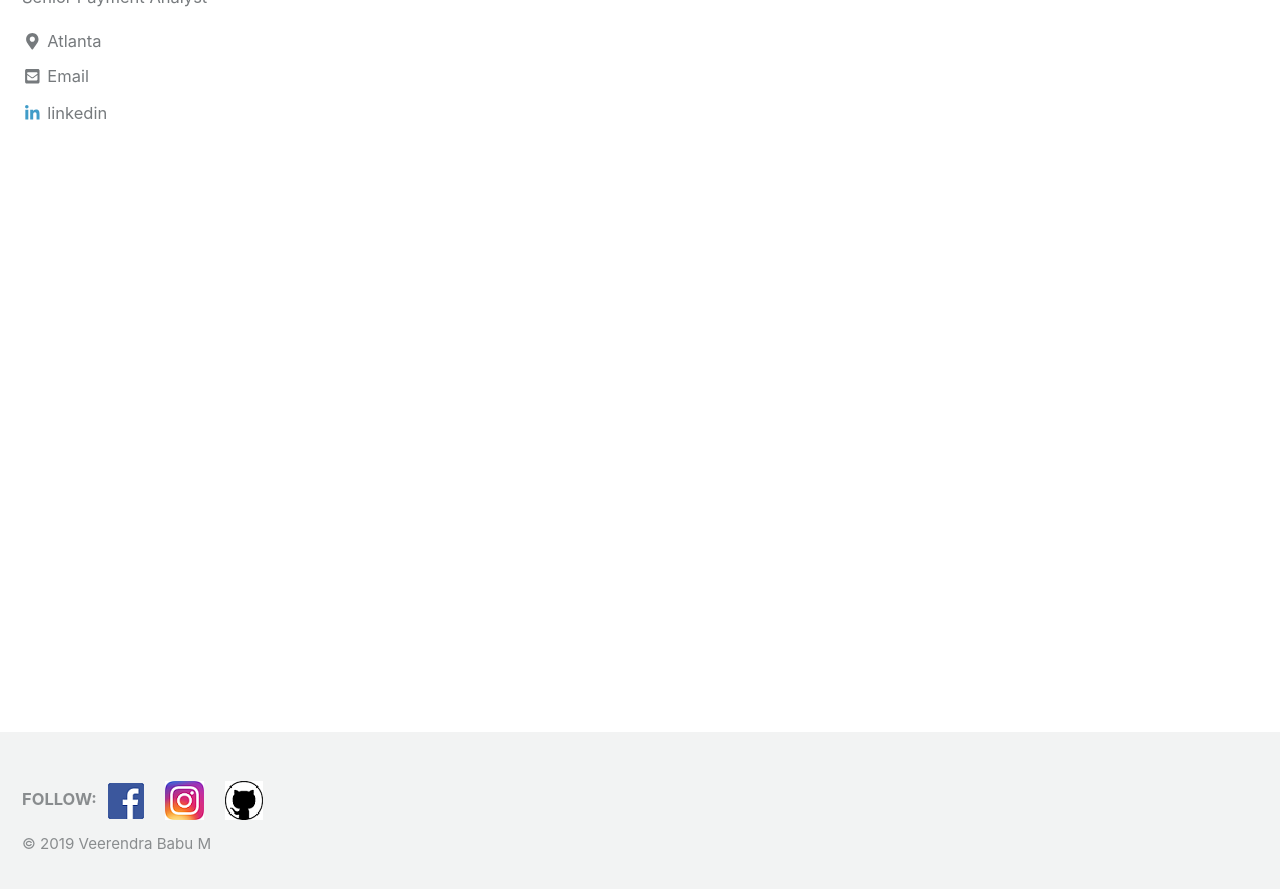
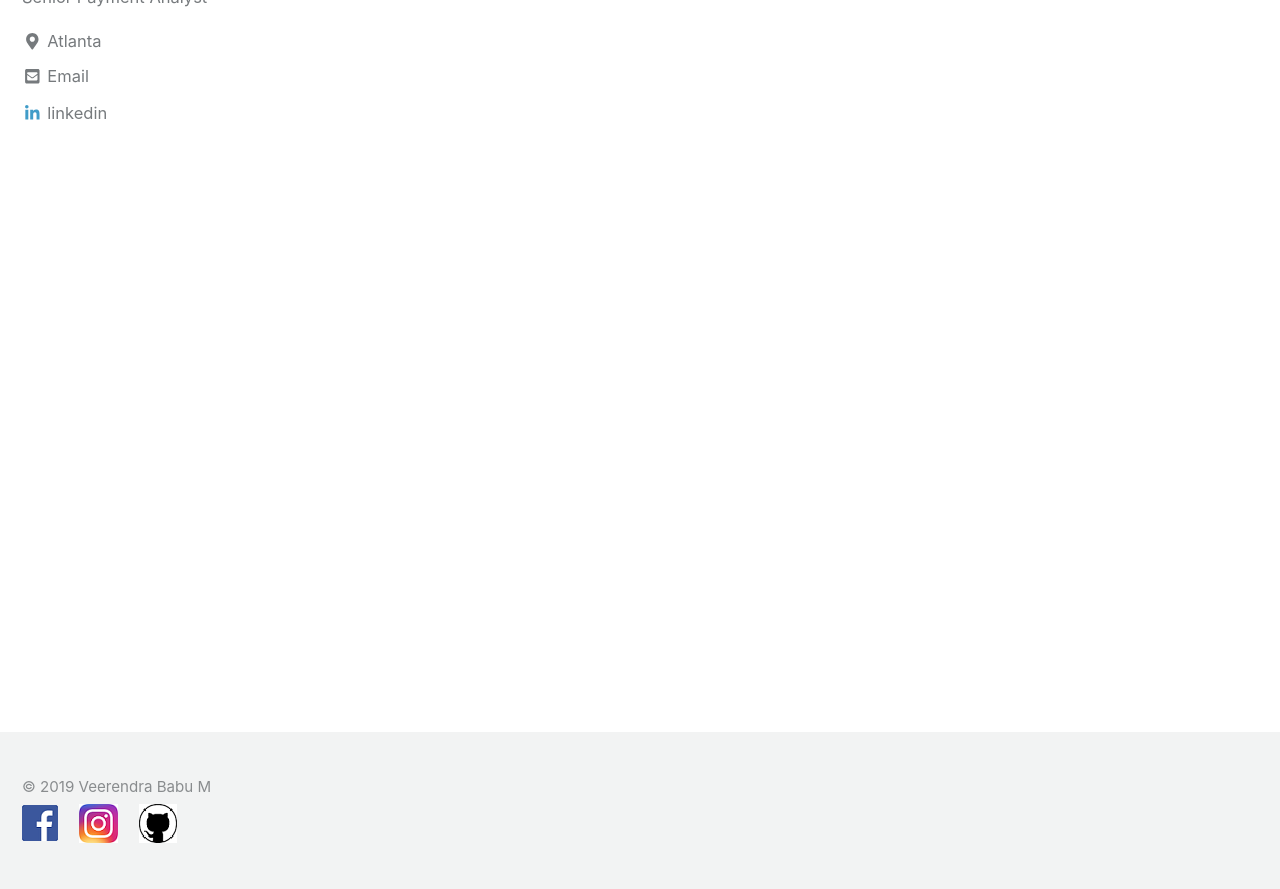
Before and after one commit to veerendrababum/veerendrababum.github.io, a Jekyll site: the page built from index.html, in a window 1280 px wide and 900 px high, scrolled down 711 px. Shown: the top 889 px of the window. Built offline with Jekyll 4.4.1, drawn with Linux system fonts in a browser that asks for light colours; cached includes are drawn as plain includes; the list of posts is cut into pages by our own code.

Commit message:
new change to footer

```diff
--- a/_includes/footer.html
+++ b/_includes/footer.html
@@ -1,8 +1,6 @@
+                        <div class="page__footer-copyright">&copy; {{ site.time | date: '%Y' }} {{ site.name | default: site.title }}</div>
 <div class="page__footer-follow">
   <ul class="social-icons">
-    {% if site.data.ui-text[site.locale].follow_label %}
-      <li><strong>{{ site.data.ui-text[site.locale].follow_label }}</strong></li>
-    {% endif %}
 
     {% if site.footer.links %}
       {% for link in site.footer.links %}
@@ -17,5 +15,3 @@
 	<li><a href="https://github.com/veerendrababum" target="https://github.com/veerendrababum"><img src='/images/Github.png' /></a></li>
   </ul>
 </div>
-
-<div class="page__footer-copyright">&copy; {{ site.time | date: '%Y' }} {{ site.name | default: site.title }}</div>
```
